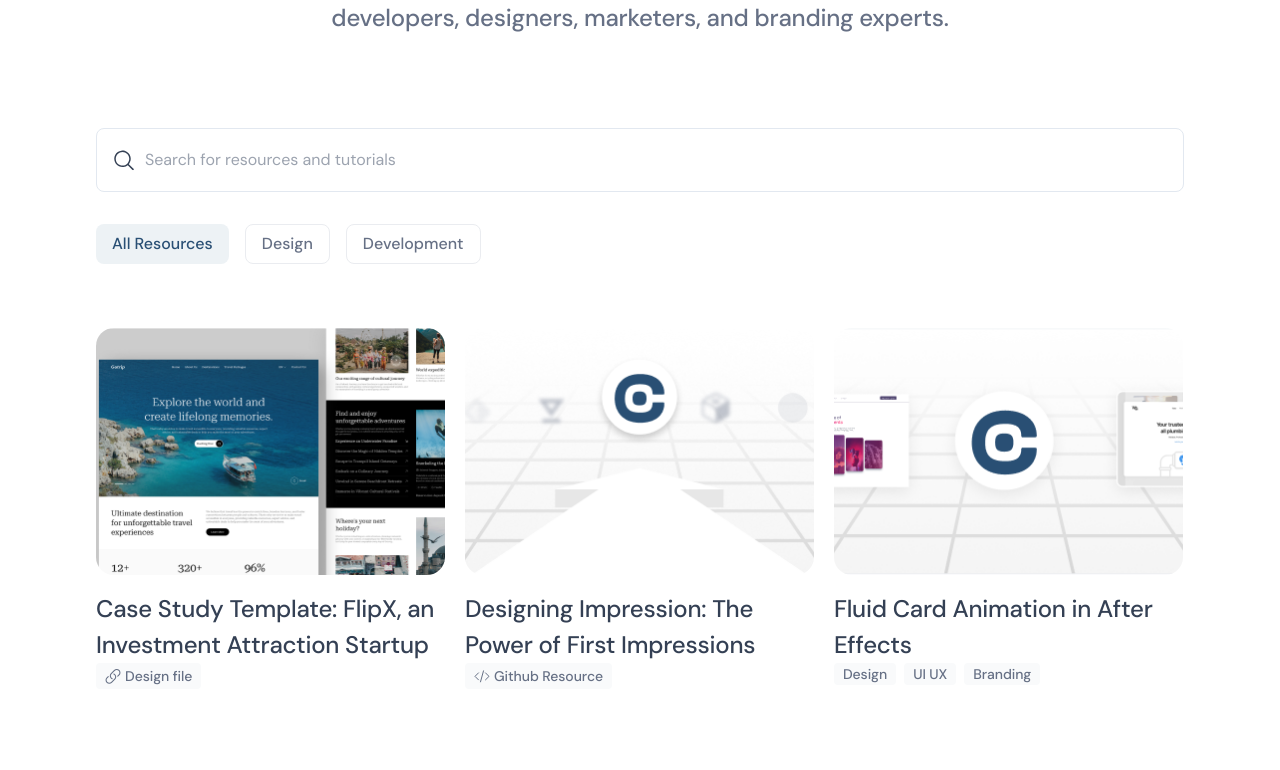
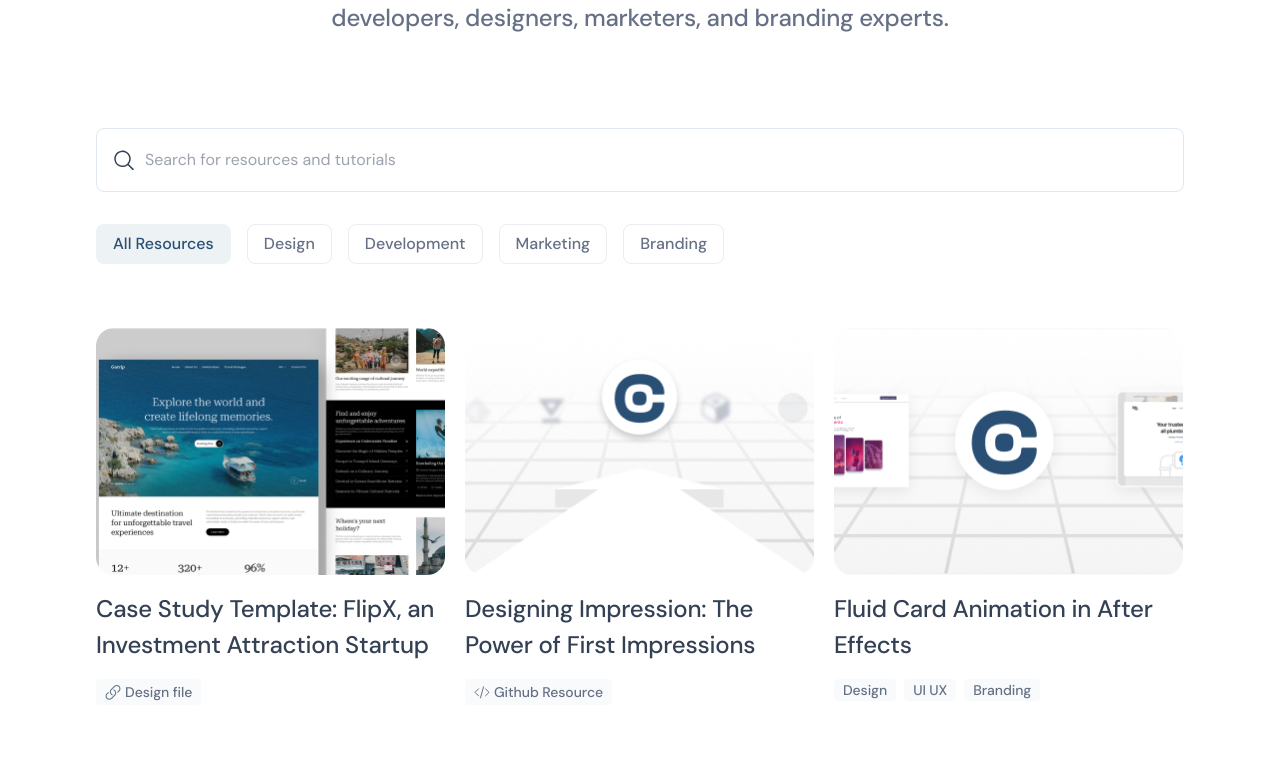
Before and after one commit to idiglove/opencore-assessment, a Next.js app: page / in a window 1280 px wide. Shown: the part 300-1070 px from the top of the page. Built offline with nearby package versions, Linux system fonts and the light colour scheme.

Commit message:
selectable badges

```diff
--- a/src/app/page.tsx
+++ b/src/app/page.tsx
@@ -1,6 +1,7 @@
 import Banner from "@/components/organisms/Banner";
 import Footer from "@/components/organisms/Footer";
 import Hero from "@/components/organisms/Hero";
+import ImageGrid from "@/components/organisms/ImageGrid";
 import ResourcesGrid from "@/components/organisms/ResourcesGrid";
 import SearchBarWithFilters from "@/components/organisms/SearchBarWithFilters";
 
@@ -9,8 +10,7 @@ export default function Home() {
     <>
       <main className="flex flex-col p-24">
         <Hero className="mb-23" />
-        <SearchBarWithFilters className="mb-16" />
-        <ResourcesGrid className="mb-32" />
+        <ResourcesGrid className="mb-[127px]" />
         <Banner />
       </main>
       <footer>
--- a/src/components/atoms/Button/index.tsx
+++ b/src/components/atoms/Button/index.tsx
@@ -13,7 +13,7 @@ const buttonVariants = cva(
     variants: {
       variant: {
         default: `bg-primary-foreground text-primary hover:bg-opacity-50
-          text-medium text-base leading-6 text-primary`,
+          text-medium text-base leading-6 text-primary border-[1px] border-transparent`,
         destructive:
           "bg-destructive text-destructive-foreground hover:bg-destructive/90",
         outline:
--- a/src/components/molecules/FilterButtons/index.tsx
+++ b/src/components/molecules/FilterButtons/index.tsx
@@ -1,23 +1,62 @@
+"use client";
+
+import { FilterEnums, FilterKeys } from "@/components/organisms/ResourcesGrid";
 import FilterButton from "../FilterButton";
+import { ButtonProps } from "@/components/atoms/Button";
 
-const FilterButtons = () => {
+const FilterButtons = ({ onChangeFilter, filter }: Props) => {
+  const buttons = [
+    {
+      text: FilterEnums[FilterKeys.allResources],
+      ButtonProps: {
+        variant: filter === FilterKeys.allResources ? "default" : "secondary",
+        onClick: () => onChangeFilter?.(FilterKeys.allResources),
+      },
+    },
+    {
+      text: FilterEnums[FilterKeys.design],
+      ButtonProps: {
+        variant: filter === FilterKeys.design ? "default" : "secondary",
+        onClick: () => onChangeFilter?.(FilterKeys.design),
+      },
+    },
+    {
+      text: FilterEnums[FilterKeys.development],
+      ButtonProps: {
+        variant: filter === FilterKeys.development ? "default" : "secondary",
+        onClick: () => onChangeFilter?.(FilterKeys.development),
+      },
+    },
+    {
+      text: FilterEnums[FilterKeys.marketing],
+      ButtonProps: {
+        variant: filter === FilterKeys.marketing ? "default" : "secondary",
+        onClick: () => onChangeFilter?.(FilterKeys.marketing),
+      },
+    },
+    {
+      text: FilterEnums[FilterKeys.branding],
+      ButtonProps: {
+        variant: filter === FilterKeys.branding ? "default" : "secondary",
+        onClick: () => onChangeFilter?.(FilterKeys.branding),
+      },
+    },
+  ];
   return (
-    // TODO: Add functionality
     <div className="flex gap-4">
-      <FilterButton text="All Resources" />
-      <FilterButton
-        text="Design"
-        ButtonProps={{
-          variant: "secondary",
-        }}
-      />
-      <FilterButton
-        text="Development"
-        ButtonProps={{
-          variant: "secondary",
-        }}
-      />
+      {buttons.map(({ text, ButtonProps }) => (
+        <FilterButton
+          key={text}
+          text={text}
+          ButtonProps={ButtonProps as ButtonProps}
+        />
+      ))}
     </div>
   );
 };
+
+type Props = {
+  onChangeFilter: (filter: string) => void;
+  filter: string;
+};
 export default FilterButtons;
--- a/src/components/molecules/ImageCard/index.tsx
+++ b/src/components/molecules/ImageCard/index.tsx
@@ -15,7 +15,7 @@ const ImageCard = ({ ImageProps, headingText, badges, className }: Props) => {
           src={ImageProps.src}
         />
       </div>
-      <TypographyP1>{headingText}</TypographyP1>
+      <TypographyP1 className="mb-4">{headingText}</TypographyP1>
       {badges}
     </div>
   );
--- /dev/null
+++ b/src/components/organisms/ImageGrid/index.tsx
@@ -0,0 +1,103 @@
+import CodeIcon from "@/assets/CodeIcon";
+import FileIcon from "@/assets/FileIcon";
+import PdfIcon from "@/assets/PdfIcon";
+import { Badge } from "@/components/atoms/Badge";
+import ImageCard from "@/components/molecules/ImageCard";
+
+const ImageGrid = ({ className }: Props) => {
+  // this should come from a db or cms
+  const imageCards = [
+    {
+      ImageProps: {
+        src: "/assets/resources/CaseStudy.png",
+        alt: "Case Study Template: FlipX, an Investment Attraction Startup",
+      },
+      headingText:
+        "Case Study Template: FlipX, an Investment Attraction Startup",
+      badges: (
+        <Badge>
+          <FileIcon className="mr-1 w-4 h-4" /> Design file
+        </Badge>
+      ),
+      className: "w-full md:w-[33.3%]",
+    },
+    {
+      ImageProps: {
+        src: "/assets/resources/DefaultImage.png",
+        alt: "Designing Impression: The Power of First Impressions",
+      },
+      headingText: "Designing Impression: The Power of First Impressions",
+      badges: (
+        <Badge>
+          <CodeIcon className="mr-1 w-4 h-4" /> Github Resource
+        </Badge>
+      ),
+      className: "w-full md:w-[33.3%]",
+    },
+    {
+      ImageProps: {
+        src: "/assets/resources/FluidCard.png",
+        alt: "Fluid Card Animation in After Effects",
+      },
+      headingText: "Fluid Card Animation in After Effects",
+      badges: (
+        <div className="flex gap-2">
+          <Badge>Design</Badge>
+          <Badge>UI UX</Badge>
+          <Badge>Branding</Badge>
+        </div>
+      ),
+      className: "w-full md:w-[33.3%]",
+    },
+    {
+      ImageProps: {
+        src: "/assets/resources/DefaultImage.png",
+        alt: "Designing Impression: The Power of First Impressions",
+      },
+      headingText: "Designing Impression: The Power of First Impressions",
+      badges: (
+        <div className="flex gap-2">
+          <Badge>Design</Badge>
+          <Badge>UI UX</Badge>
+          <Badge>Branding</Badge>
+        </div>
+      ),
+      className: "hidden md:block",
+    },
+    {
+      ImageProps: {
+        src: "/assets/resources/DesigningImpression.png",
+        alt: "Designing Impression: The Power of First Impressions",
+      },
+      headingText: "Designing Impression: The Power of First Impressions",
+      badges: <Badge>Design</Badge>,
+      className: "hidden md:block",
+    },
+    {
+      ImageProps: {
+        src: "/assets/resources/OpenCoreStrategy.png",
+        alt: "OpenCore Customer Acquisition Strategy",
+      },
+      headingText: "OpenCore Customer Acquisition Strategy",
+      badges: (
+        <Badge>
+          <PdfIcon className="mr-1 w-4 h-4" /> Marketing PDF
+        </Badge>
+      ),
+      className: "hidden md:block",
+    },
+  ];
+  return (
+    <div className="flex md:flex-wrap flex-col md:flex-row mx-[-10px]">
+      {imageCards.map((imageCard, index) => (
+        <ImageCard key={index} {...imageCard} />
+      ))}
+    </div>
+  );
+};
+
+type Props = {
+  className?: string;
+};
+
+export default ImageGrid;
--- a/src/components/organisms/ResourcesGrid/index.tsx
+++ b/src/components/organisms/ResourcesGrid/index.tsx
@@ -1,97 +1,40 @@
-import CodeIcon from "@/assets/CodeIcon";
-import FileIcon from "@/assets/FileIcon";
-import PdfIcon from "@/assets/PdfIcon";
-import { Badge } from "@/components/atoms/Badge";
-import ImageCard from "@/components/molecules/ImageCard";
+"use client";
+
+import { useState } from "react";
+import ImageGrid from "../ImageGrid";
+import SearchBarWithFilters from "../SearchBarWithFilters";
+
+export const FilterKeys = {
+  allResources: "allResources",
+  design: "design",
+  development: "development",
+  marketing: "marketing",
+  branding: "branding",
+};
+
+export const FilterEnums = {
+  [FilterKeys.allResources]: "All Resources",
+  [FilterKeys.design]: "Design",
+  [FilterKeys.development]: "Development",
+  [FilterKeys.marketing]: "Marketing",
+  [FilterKeys.branding]: "Branding",
+};
 
 const ResourcesGrid = ({ className }: Props) => {
-  // this should come from a db or cms
-  const imageCards = [
-    {
-      ImageProps: {
-        src: "/assets/resources/CaseStudy.png",
-        alt: "Case Study Template: FlipX, an Investment Attraction Startup",
-      },
-      headingText:
-        "Case Study Template: FlipX, an Investment Attraction Startup",
-      badges: (
-        <Badge>
-          <FileIcon className="mr-1 w-4 h-4" /> Design file
-        </Badge>
-      ),
-      className: "w-full md:w-[33.3%]",
-    },
-    {
-      ImageProps: {
-        src: "/assets/resources/DefaultImage.png",
-        alt: "Designing Impression: The Power of First Impressions",
-      },
-      headingText: "Designing Impression: The Power of First Impressions",
-      badges: (
-        <Badge>
-          <CodeIcon className="mr-1 w-4 h-4" /> Github Resource
-        </Badge>
-      ),
-      className: "w-full md:w-[33.3%]",
-    },
-    {
-      ImageProps: {
-        src: "/assets/resources/FluidCard.png",
-        alt: "Fluid Card Animation in After Effects",
-      },
-      headingText: "Fluid Card Animation in After Effects",
-      badges: (
-        <div className="flex gap-2">
-          <Badge>Design</Badge>
-          <Badge>UI UX</Badge>
-          <Badge>Branding</Badge>
-        </div>
-      ),
-      className: "w-full md:w-[33.3%]",
-    },
-    {
-      ImageProps: {
-        src: "/assets/resources/DefaultImage.png",
-        alt: "Designing Impression: The Power of First Impressions",
-      },
-      headingText: "Designing Impression: The Power of First Impressions",
-      badges: (
-        <div className="flex gap-2">
-          <Badge>Design</Badge>
-          <Badge>UI UX</Badge>
-          <Badge>Branding</Badge>
-        </div>
-      ),
-      className: "hidden md:block",
-    },
-    {
-      ImageProps: {
-        src: "/assets/resources/DesigningImpression.png",
-        alt: "Designing Impression: The Power of First Impressions",
-      },
-      headingText: "Designing Impression: The Power of First Impressions",
-      badges: <Badge>Design</Badge>,
-      className: "hidden md:block",
-    },
-    {
-      ImageProps: {
-        src: "/assets/resources/OpenCoreStrategy.png",
-        alt: "OpenCore Customer Acquisition Strategy",
-      },
-      headingText: "OpenCore Customer Acquisition Strategy",
-      badges: (
-        <Badge>
-          <PdfIcon className="mr-1 w-4 h-4" /> Marketing PDF
-        </Badge>
-      ),
-      className: "hidden md:block",
-    },
-  ];
+  const [filter, setFilter] = useState(FilterKeys.allResources);
+
+  const onChangeFilter = (filterKey: string) => {
+    setFilter(filterKey);
+  };
+
   return (
-    <div className="flex md:flex-wrap flex-col md:flex-row mx-[-10px]">
-      {imageCards.map((imageCard, index) => (
-        <ImageCard key={index} {...imageCard} />
-      ))}
+    <div className={className}>
+      <SearchBarWithFilters
+        filter={filter}
+        onChangeFilter={onChangeFilter}
+        className="mb-16"
+      />
+      <ImageGrid />
     </div>
   );
 };
--- a/src/components/organisms/SearchBarWithFilters/index.tsx
+++ b/src/components/organisms/SearchBarWithFilters/index.tsx
@@ -1,18 +1,19 @@
-import FilterButton from "@/components/molecules/FilterButton";
 import FilterButtons from "@/components/molecules/FilterButtons";
 import SearchInput from "@/components/molecules/SearchInput";
 
-const SearchBarWithFilters = ({ className }: Props) => {
+const SearchBarWithFilters = ({ className, onChangeFilter, filter }: Props) => {
   return (
     <div className={className}>
       <SearchInput className="mb-8" />
-      <FilterButtons />
+      <FilterButtons filter={filter} onChangeFilter={onChangeFilter} />
     </div>
   );
 };
 
 type Props = {
   className?: string;
+  onChangeFilter: (filter: string) => void;
+  filter: string;
 };
 
 export default SearchBarWithFilters;
```
